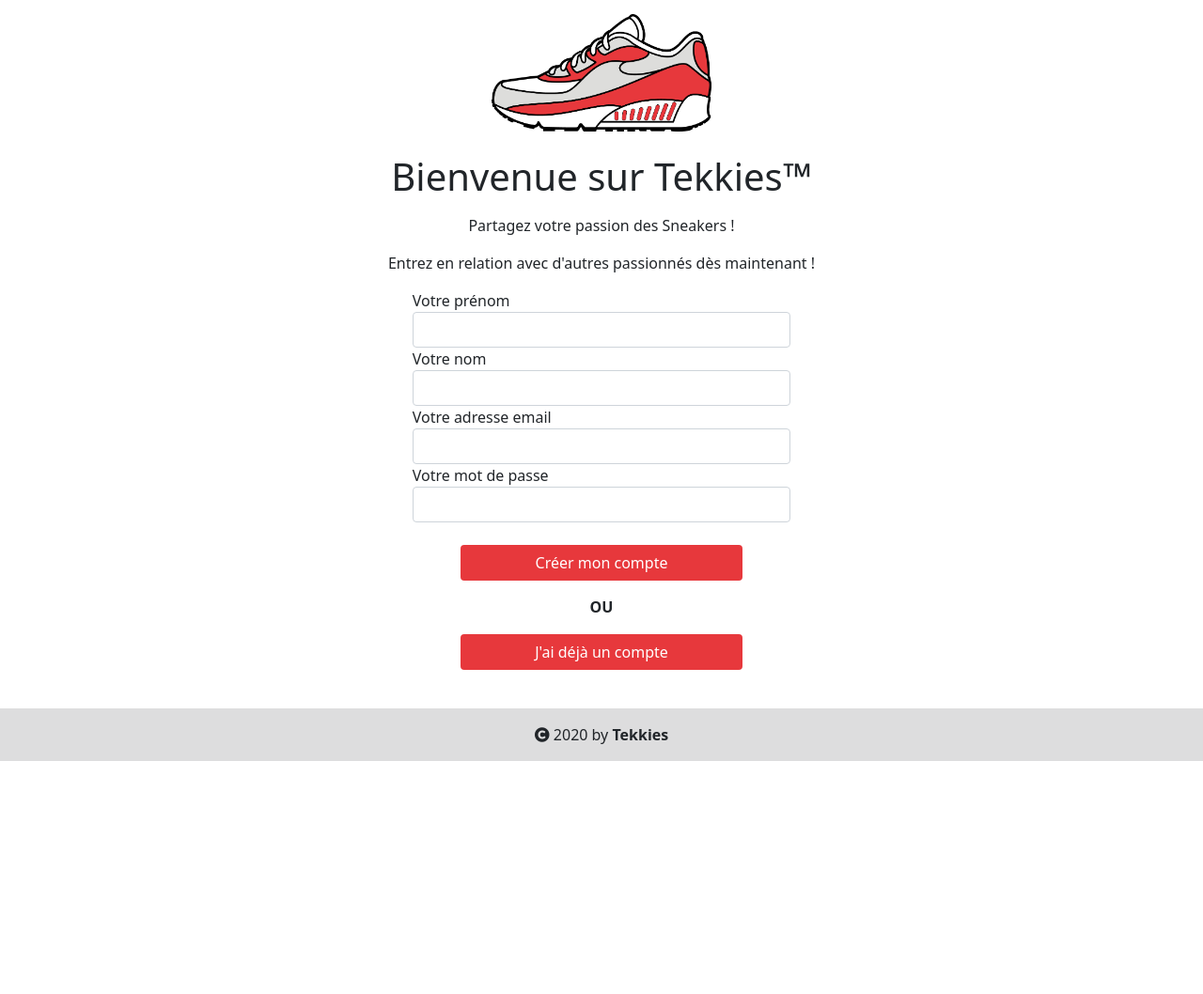
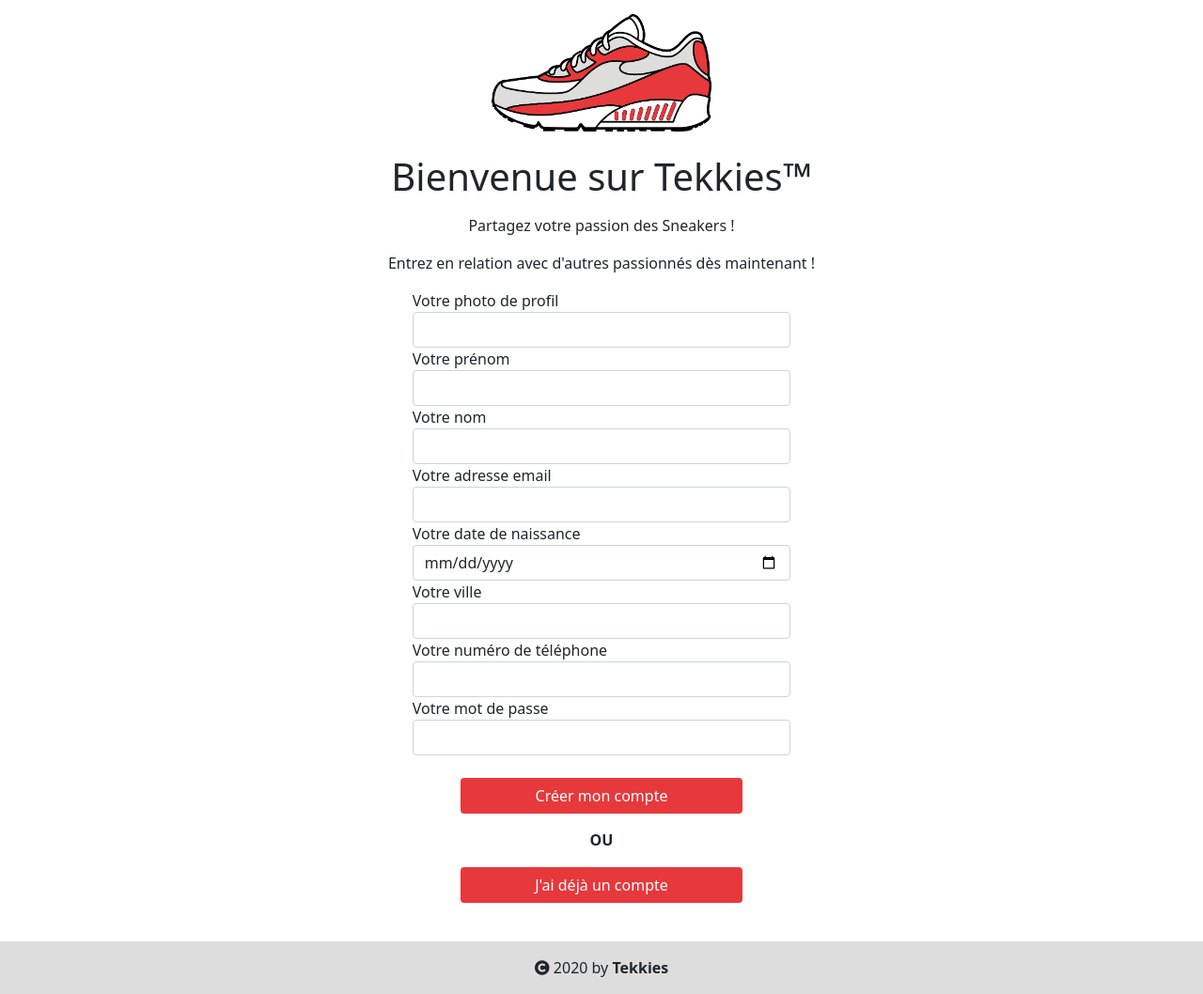
Before and after one commit to snicou34/mspr-wis2, a PHP site: page /user_c.php in a window 1280 px wide. Shown: the whole page at 94% size. Before the commit the page ends 810 px from the top, so only its background shows below. Run offline with PHP 8.4, Linux system fonts and the light colour scheme; data that the repository does not hold is empty; some libraries are stand-ins or nearby versions.

Commit message:
profile_v2

```diff
--- a/profile.php
+++ b/profile.php
@@ -2,16 +2,18 @@
 include_once 'includes/header.php';
 include_once 'includes/helpers.php';
 session_start();
+var_dump($_SESSION);
 ?>
 
 
     <section>
         <div class="container" style="margin-top: 100px">
-            <?php echo $_SESSION['user']['thumbnail']; ?>
+    <img class="mb-4 mx-auto" style="height: 250px; width: 250px" src="<?php echo $_SESSION['user']['thumbnail']; ?>">
          <p>Prénom : <?php echo $_SESSION['user']['first_name']; ?></p>
          <p>Nom : <?php echo $_SESSION['user']['last_name']; ?></p>
          <p>Email : <?php echo $_SESSION['user']['email']; ?></p>
          <p>N° de téléphone : <?php echo $_SESSION['user']['phone_number']; ?></p>
+         <p>Date de naissance : <?php echo $_SESSION['user']['birthday']; ?></p>
          <p>Ville : <?php echo $_SESSION['user']['city']; ?></p>
 
         </div>
--- a/user_c.php
+++ b/user_c.php
@@ -25,6 +25,11 @@ $users=getUsers();
             <form action="store_user.php" method="POST">
 
                 <div class="form-group">
+                    <label for="thumbnail">Votre photo de profil</label>
+                    <input type="text" id="thumbnail" name="thumbnail" class="form-control" required>
+                </div>
+
+                <div class="form-group">
                     <label for="first_name">Votre prénom</label>
                     <input type="text" id="first_name" name="first_name" class="form-control" required>
                 </div>
@@ -40,6 +45,21 @@ $users=getUsers();
                 </div>
 
                 <div class="form-group">
+                    <label for="birthday">Votre date de naissance </label>
+                    <input type="date" id="birthday" name="birthday" class="form-control" required>
+                </div>
+
+                <div class="form-group">
+                    <label for="city">Votre ville </label>
+                    <input type="text" id="city" name="city" class="form-control" required>
+                </div>
+
+                <div class="form-group">
+                    <label for="phone_number">Votre numéro de téléphone </label>
+                    <input type="number" id="phone_number" name="phone_number" class="form-control" required>
+                </div>
+
+                <div class="form-group">
                     <label for="password">Votre mot de passe</label>
                     <input type="text" id="password" name="password" class="form-control" required>
                 </div>
@@ -47,10 +67,13 @@ $users=getUsers();
                 <button class="btn mb-3 mt-4" style="background-color: #E7383C; color: #FFFFFF; width: 300px; display: block; margin: auto" type="submit">
                     Créer mon compte
                 </button>
+
                 <p class="text-center fw-bold">OU</p>
+
                 <button class="mb-3 mt-3" style="background-color: inherit; border: none; display: block; margin: auto">
                    <a href="index.php" class="btn" style="background-color: #E7383C; color: #FFFFFF; width: 300px">J'ai déjà un compte</a>
                 </button>
+
             </form>
 
         </div>
```
Also changed, not shown: store_user.php (+9 -1 lines).
